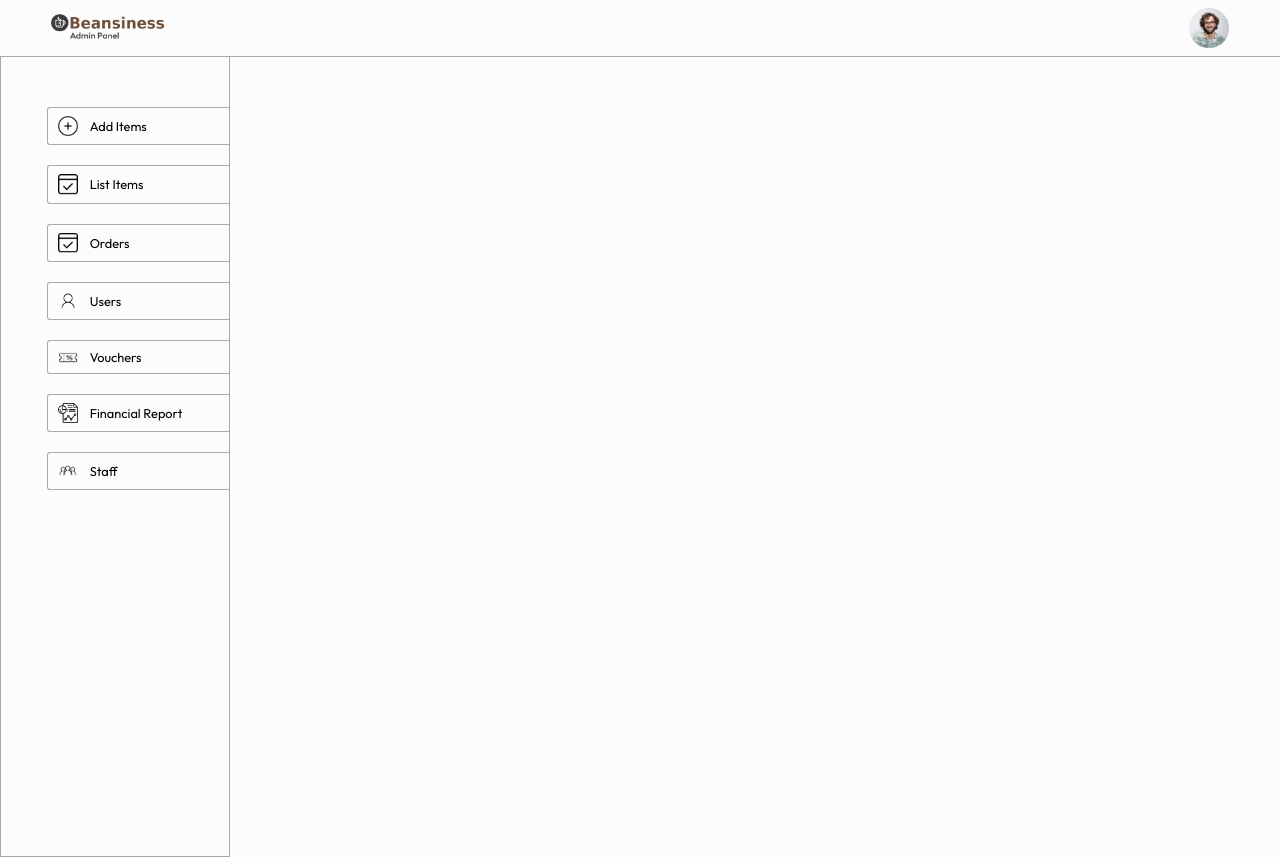
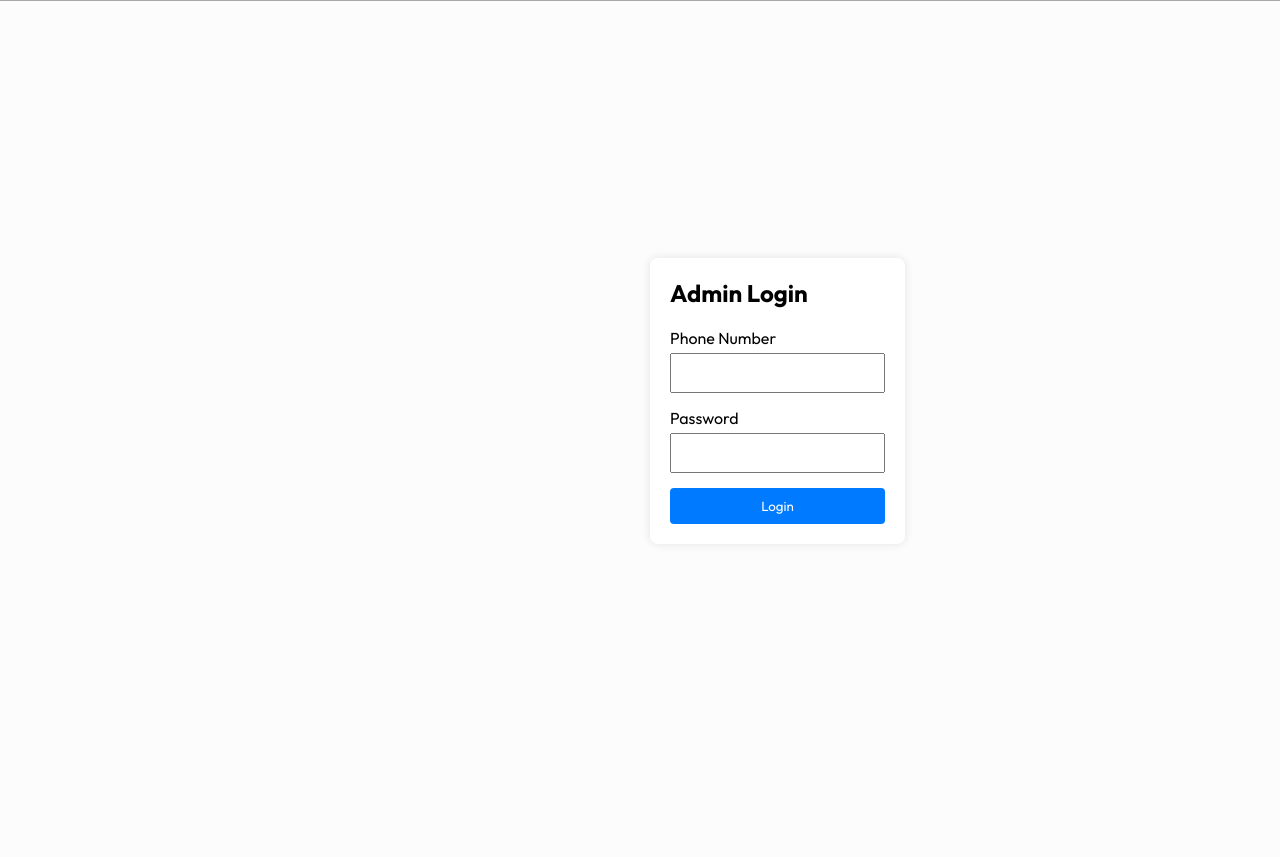
Before and after one commit to Nulemboon/Beansiness-Coffee-Shop, a React (Vite) app in the folder client/admin/: page /login in a window 1280 px wide. After the commit the page ends 801 px from the top, so only its background shows below. Built offline with nearby package versions, Linux system fonts and the light colour scheme.

Commit message:
update: log in

```diff
--- a/client/admin/src/App.jsx
+++ b/client/admin/src/App.jsx
@@ -1,36 +1,53 @@
-import React from 'react'
-import Navbar from './components/Navbar/Navbar'
-import Sidebar from './components/Sidebar/Sidebar'
-import { Route, Routes } from 'react-router-dom'
-import Add from './pages/Add/Add'
-import List from './pages/List/List'
-import Orders from './pages/Orders/Orders'
+// App.js
+import React, { useState, useEffect } from 'react';
+import Navbar from './components/Navbar/Navbar';
+import Sidebar from './components/Sidebar/Sidebar';
+import { Route, Routes, Navigate } from 'react-router-dom';
+import Add from './pages/Add/Add';
+import List from './pages/List/List';
+import Orders from './pages/Orders/Orders';
 import { ToastContainer } from 'react-toastify';
 import 'react-toastify/dist/ReactToastify.css';
-import UserList from './pages/User/User'
-import Voucher from './pages/Voucher/Voucher'
-import FinancialReport from './pages/FinancialReport/FinancialReport'
-import Staff from './pages/Staff/Staff'
+import UserList from './pages/User/User';
+import Voucher from './pages/Voucher/Voucher';
+import FinancialReport from './pages/FinancialReport/FinancialReport';
+import Staff from './pages/Staff/Staff';
+import Login from './pages/Login/Login';
+
 const App = () => {
+  const [isAuthenticated, setIsAuthenticated] = useState(false);
+
+  useEffect(() => {
+    const token = localStorage.getItem('authToken');
+    setIsAuthenticated(!!token);
+  }, []);
+
   return (
     <div className='app'>
-      <ToastContainer/>
-      <Navbar/>
+      <ToastContainer />
+      {isAuthenticated && <Navbar />}
       <hr />
       <div className="app-content">
-        <Sidebar/>
+        {isAuthenticated && <Sidebar />}
         <Routes>
-          <Route path="/add" element={<Add/>}/>
-          <Route path="/list" element={<List/>}/>
-          <Route path="/orders" element={<Orders/>}/>
-          <Route path="/users" element={<UserList/>} />
-          <Route path="/vouchers" element={<Voucher />} />
-          <Route path="/report" element={<FinancialReport />} />
-          <Route path="/staff" element={<Staff />} />
+          <Route path="/login" element={<Login />} />
+          {isAuthenticated ? (
+            <>
+              <Route path="/add" element={<Add />} />
+              <Route path="/list" element={<List />} />
+              <Route path="/orders" element={<Orders />} />
+              <Route path="/users" element={<UserList />} />
+              <Route path="/vouchers" element={<Voucher />} />
+              <Route path="/report" element={<FinancialReport />} />
+              <Route path="/staff" element={<Staff />} />
+            </>
+          ) : (
+            <Route path="*" element={<Navigate to="/login" />} />
+          )}
         </Routes>
       </div>
     </div>
-  )
+  );
 }
 
-export default App
+export default App;
--- /dev/null
+++ b/client/admin/src/pages/Login/Login.css
@@ -0,0 +1,48 @@
+    /* pages/Login/Login.css */
+.login-container {
+    display: flex;
+    justify-content: center;
+    align-items: center;
+    height: 100vh;
+    margin-left: 650px;
+  }
+
+  .login-form {
+    background: #fff;
+    padding: 20px;
+    border-radius: 8px;
+    box-shadow: 0 0 10px rgba(0, 0, 0, 0.1);
+  }
+
+  .login-form h2 {
+    margin-bottom: 20px;
+  }
+
+  .login-form .form-group {
+    margin-bottom: 15px;
+  }
+
+  .login-form .form-group label {
+    display: block;
+    margin-bottom: 5px;
+  }
+
+  .login-form .form-group input {
+    width: 100%;
+    padding: 10px;
+    box-sizing: border-box;
+  }
+
+  .login-form button {
+    width: 100%;
+    padding: 10px;
+    background: #007bff;
+    color: #fff;
+    border: none;
+    border-radius: 4px;
+    cursor: pointer;
+  }
+
+  .login-form button:hover {
+    background: #0056b3;
+  }
--- /dev/null
+++ b/client/admin/src/pages/Login/Login.jsx
@@ -0,0 +1,62 @@
+import React, { useState } from 'react';
+import { useNavigate } from 'react-router-dom';
+import axios from 'axios';
+import './Login.css';
+
+const Login = () => {
+  const [phoneNumber, setPhoneNumber] = useState('');
+  const [password, setPassword] = useState('');
+  const [error, setError] = useState('');
+  const navigate = useNavigate();
+
+  const handleLogin = async (e) => {
+    e.preventDefault();
+    try {
+      const response = await axios.post('http://localhost:3000/login', {
+        phoneNumber,
+        password,
+      });
+      if (response.data.success) {
+        localStorage.setItem('authToken', response.data.token);
+        navigate('/list');
+      } else {
+        setError('Invalid credentials');
+      }
+    } catch (error) {
+      console.error('Login error:', error);
+      setError('An error occurred during login. Please try again.');
+    }
+  };
+
+  return (
+    <div className="login-container">
+      <form onSubmit={handleLogin} className="login-form">
+        <h2>Admin Login</h2>
+        {error && <p className="error">{error}</p>}
+        <div className="form-group">
+          <label htmlFor="phoneNumber">Phone Number</label>
+          <input
+            type="text"
+            id="phoneNumber"
+            value={phoneNumber}
+            onChange={(e) => setPhoneNumber(e.target.value)}
+            required
+          />
+        </div>
+        <div class="form-group">
+          <label htmlFor="password">Password</label>
+          <input
+            type="password"
+            id="password"
+            value={password}
+            onChange={(e) => setPassword(e.target.value)}
+            required
+          />
+        </div>
+        <button type="submit">Login</button>
+      </form>
+    </div>
+  );
+};
+
+export default Login;
```
